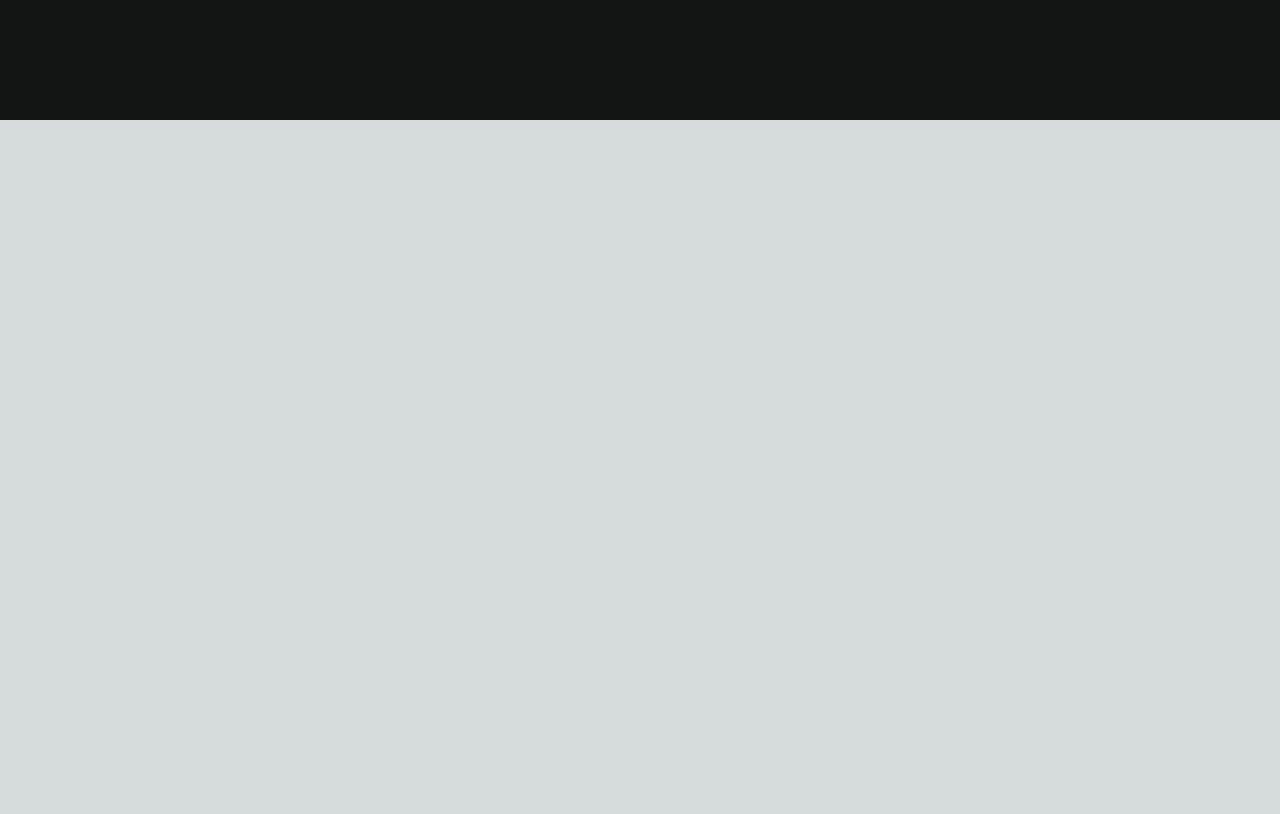
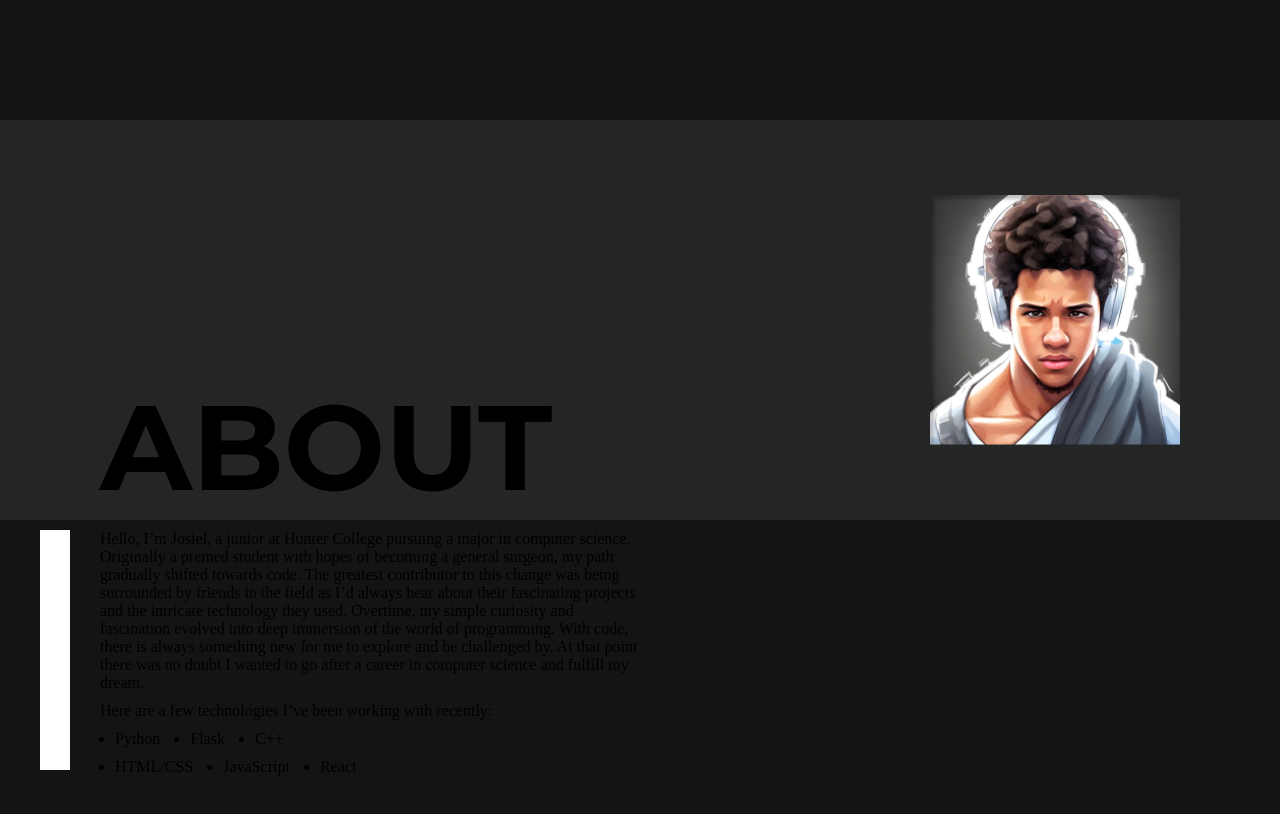
Before and after one commit to JosielPerez/personal-website, a Next.js app: page / in a window 1280 px wide. Shown: the part 680-1494 px from the top of the page. Before the commit the page ends 800 px from the top, so only its background shows below. Built offline with nearby package versions, Linux system fonts and the light colour scheme.

Commit message:
added about section

```diff
--- a/pages/index.js
+++ b/pages/index.js
@@ -1,10 +1,11 @@
-import Head from 'next/head'
-import Image from 'next/image'
-import { Inter } from '@next/font/google'
-import styles from '@/styles/Home.module.css'
-import Hero from '@/sections/Hero'
+import Head from "next/head";
+import Image from "next/image";
+import { Inter } from "@next/font/google";
+import styles from "@/styles/Home.module.css";
+import Hero from "@/sections/Hero";
+import About from "@/sections/About";
 
-const inter = Inter({ subsets: ['latin'] })
+const inter = Inter({ subsets: ["latin"] });
 
 export default function Home() {
   return (
@@ -16,9 +17,9 @@ export default function Home() {
         <link rel="icon" href="/favicon.ico" />
       </Head>
       <main>
-        <Hero></Hero>
-
+        <Hero />
+        <About />
       </main>
     </>
-  )
+  );
 }
--- /dev/null
+++ b/sections/About/index.js
@@ -0,0 +1,52 @@
+import styles from "@/styles/About.module.css";
+export default function About() {
+  return (
+    <>
+      <div className={styles.container}>
+        <div className={styles.top_section}>
+          <div className={styles.content}>
+            <div className={styles.left_content}>
+              <h1>ABOUT</h1>
+            </div>
+            <div className={styles.right_content}>
+              <img
+                className={styles.profile_image}
+                src="/profile.png"
+                alt="personal profile"
+              />
+            </div>
+          </div>
+        </div>
+        <div className={styles.bottom_section}>
+          <div className={styles.main_content}>
+            <div className={styles.bar}> </div>
+            <p className={styles.text}>
+              Hello, I’m Josiel, a junior at Hunter College pursuing a major in
+              computer science. Originally a premed student with hopes of
+              becoming a general surgeon, my path gradually shifted towards
+              code. The greatest contributor to this change was being surrounded
+              by friends in the field as I’d always hear about their fascinating
+              projects and the intricate technology they used. Overtime, my
+              simple curiosity and fascination evolved into deep immersion of
+              the world of programming. With code, there is always something new
+              for me to explore and be challenged by. At that point there was no
+              doubt I wanted to go after a career in computer science and
+              fulfill my dream.
+            </p>
+            <p className={styles.text}>
+              Here are a few technologies I’ve been working with recently:
+            </p>
+            <ul className={styles.skill_list}>
+              <li>Python</li>
+              <li>Flask</li>
+              <li>C++</li>
+              <li>HTML/CSS</li>
+              <li>JavaScript</li>
+              <li>React</li>
+            </ul>
+          </div>
+        </div>
+      </div>
+    </>
+  );
+}
--- a/sections/Hero/index.js
+++ b/sections/Hero/index.js
@@ -1,4 +1,5 @@
 import styles from "@/styles/Hero.module.css";
+
 export default function Hero() {
   return (
     <>
--- /dev/null
+++ b/styles/About.module.css
@@ -0,0 +1,82 @@
+.container {
+  height: 100vh;
+  width: 100%;
+}
+
+.top_section {
+  background-color: #242626;
+  width: 100%;
+  height: 50%;
+  display: flex;
+  justify-content: center;
+}
+
+.bottom_section {
+  background-color: #131414;
+  width: 100%;
+  height: 50%;
+  display: flex;
+  justify-content: center;
+}
+
+.content {
+  height: 100%;
+  width: 1080px;
+  display: flex;
+}
+
+.left_content {
+  height: 100%;
+  width: 50%;
+  display: flex;
+  align-items: flex-end;
+  font-size: 60px;
+  font-family: "Montserrat", sans-serif;
+  font-weight: 700;
+}
+
+.right_content {
+  height: 100%;
+  width: 50%;
+  display: flex;
+  justify-content: end;
+  align-items: center;
+}
+
+.profile_image {
+  height: 250px;
+  width: 250px;
+}
+
+.main_content {
+  height: 100%;
+  width: 1080px;
+  padding-top: 10px;
+  position: relative;
+}
+
+.text {
+  width: 50%;
+  margin-bottom: 10px;
+}
+
+.skill_list {
+  display: flex;
+  flex-wrap: wrap;
+  width: 300px;
+  margin-left: 15px;
+}
+.skill_list > li {
+  margin-right: 30px;
+  margin-bottom: 10px;
+}
+
+.bar {
+  height: 60%;
+  width: 30px;
+  background-color: white;
+  position: absolute;
+  top: 0px;
+  left: -60px;
+  margin-top: 10px;
+}
```
Also changed, not shown: public/profile.png (added).
